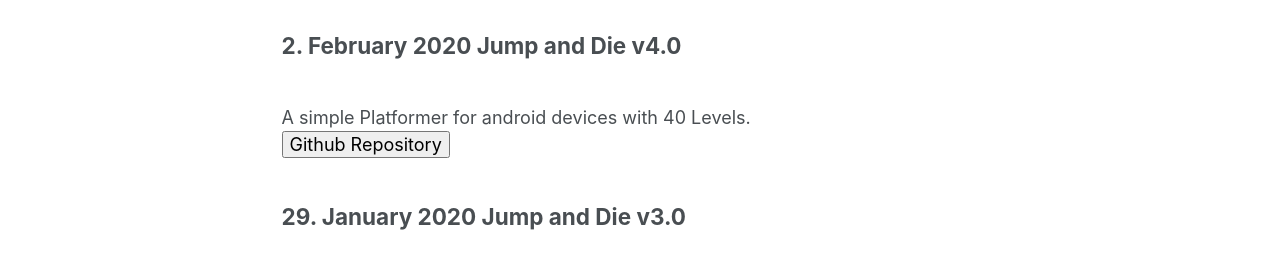
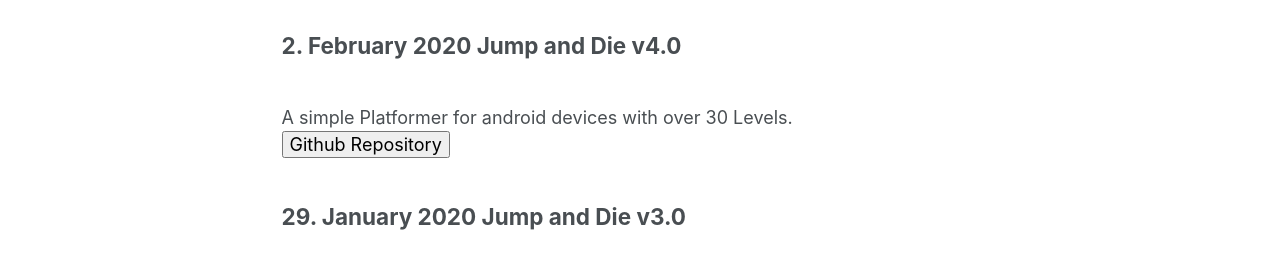
Before and after one commit to Janik313/janik313.github.io, a Jekyll site: the page built from _pages/releases.md, in a window 1280 px wide. Shown: the part 159-438 px from the top of the page. Built offline with Jekyll 4.4.1, drawn with Linux system fonts in a browser that asks for light colours.

Commit message:
Update releases.md

```diff
--- a/_pages/releases.md
+++ b/_pages/releases.md
@@ -18,7 +18,7 @@
 
 
 <h2>2. February 2020 Jump and Die v4.0 </h2>
-<br>A simple Platformer for android devices with 40 Levels.
+<br>A simple Platformer for android devices with over 30 Levels.
 <br><button onclick="window.location.href='https://github.com/Janik313/JumpAndDie'">Github Repository</button>
 <h2>29. January 2020 Jump and Die v3.0 </h2>
 <br>A simple Platformer for android devices.
```
